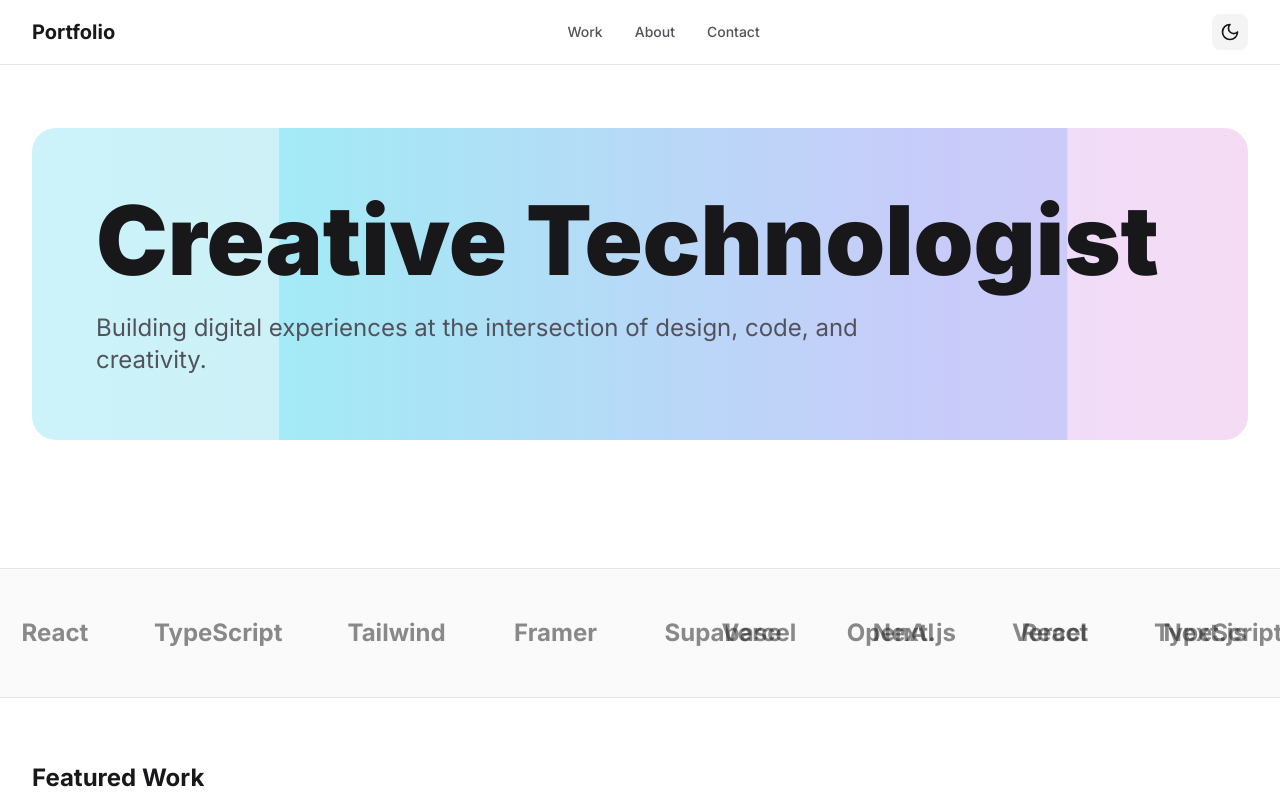
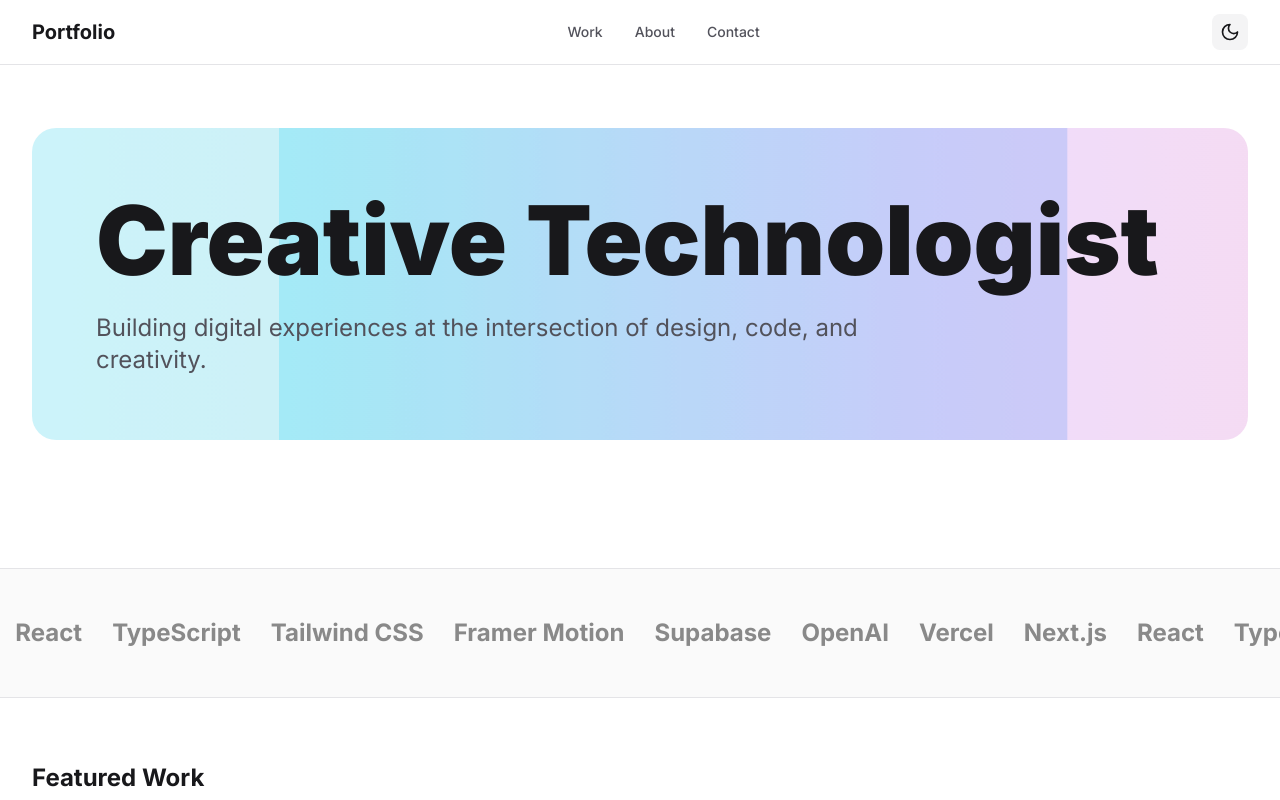
Before and after one commit to oliphauntai/creative-portfolio, a Next.js app: page / in a window 1280 px wide. Shown: the top 800 px of the page. Built offline with nearby package versions, Linux system fonts and the light colour scheme.

Commit message:
Fix logo ticker spacing to maintain 30px between logos

```diff
--- a/components/logo-ticker.tsx
+++ b/components/logo-ticker.tsx
@@ -3,69 +3,43 @@
 import { motion } from 'framer-motion'
 
 const logos = [
-  { name: 'Vercel', width: 100 },
-  { name: 'Next.js', width: 80 },
-  { name: 'React', width: 70 },
-  { name: 'TypeScript', width: 120 },
-  { name: 'Tailwind', width: 100 },
-  { name: 'Framer', width: 90 },
-  { name: 'Supabase', width: 110 },
-  { name: 'OpenAI', width: 90 },
+  'Vercel',
+  'Next.js',
+  'React',
+  'TypeScript',
+  'Tailwind CSS',
+  'Framer Motion',
+  'Supabase',
+  'OpenAI',
 ]
 
 export function LogoTicker() {
+  const duplicatedLogos = [...logos, ...logos]
+
   return (
     <div className="w-full py-12 border-y border-zinc-200 dark:border-zinc-800 overflow-hidden bg-zinc-50 dark:bg-zinc-900/50">
       <div className="relative flex">
         <motion.div
-          className="flex gap-16 pr-16"
+          className="flex shrink-0"
           animate={{
-            x: [0, -1000],
+            x: ['0%', '-50%'],
           }}
           transition={{
             x: {
               repeat: Infinity,
               repeatType: 'loop',
-              duration: 20,
+              duration: 30,
               ease: 'linear',
             },
           }}
         >
-          {[...logos, ...logos, ...logos].map((logo, index) => (
+          {duplicatedLogos.map((logo, index) => (
             <div
               key={index}
-              className="flex items-center justify-center grayscale opacity-50 hover:grayscale-0 hover:opacity-100 transition-all duration-300"
-              style={{ minWidth: logo.width }}
+              className="flex items-center justify-center px-[15px] grayscale opacity-50 hover:grayscale-0 hover:opacity-100 transition-all duration-300"
             >
               <span className="text-2xl font-bold text-zinc-900 dark:text-zinc-50 whitespace-nowrap">
-                {logo.name}
-              </span>
-            </div>
-          ))}
-        </motion.div>
-
-        <motion.div
-          className="flex gap-16 pr-16 absolute left-[1000px]"
-          animate={{
-            x: [0, -1000],
-          }}
-          transition={{
-            x: {
-              repeat: Infinity,
-              repeatType: 'loop',
-              duration: 20,
-              ease: 'linear',
-            },
-          }}
-        >
-          {[...logos, ...logos, ...logos].map((logo, index) => (
-            <div
-              key={`duplicate-${index}`}
-              className="flex items-center justify-center grayscale opacity-50 hover:grayscale-0 hover:opacity-100 transition-all duration-300"
-              style={{ minWidth: logo.width }}
-            >
-              <span className="text-2xl font-bold text-zinc-900 dark:text-zinc-50 whitespace-nowrap">
-                {logo.name}
+                {logo}
               </span>
             </div>
           ))}
```
